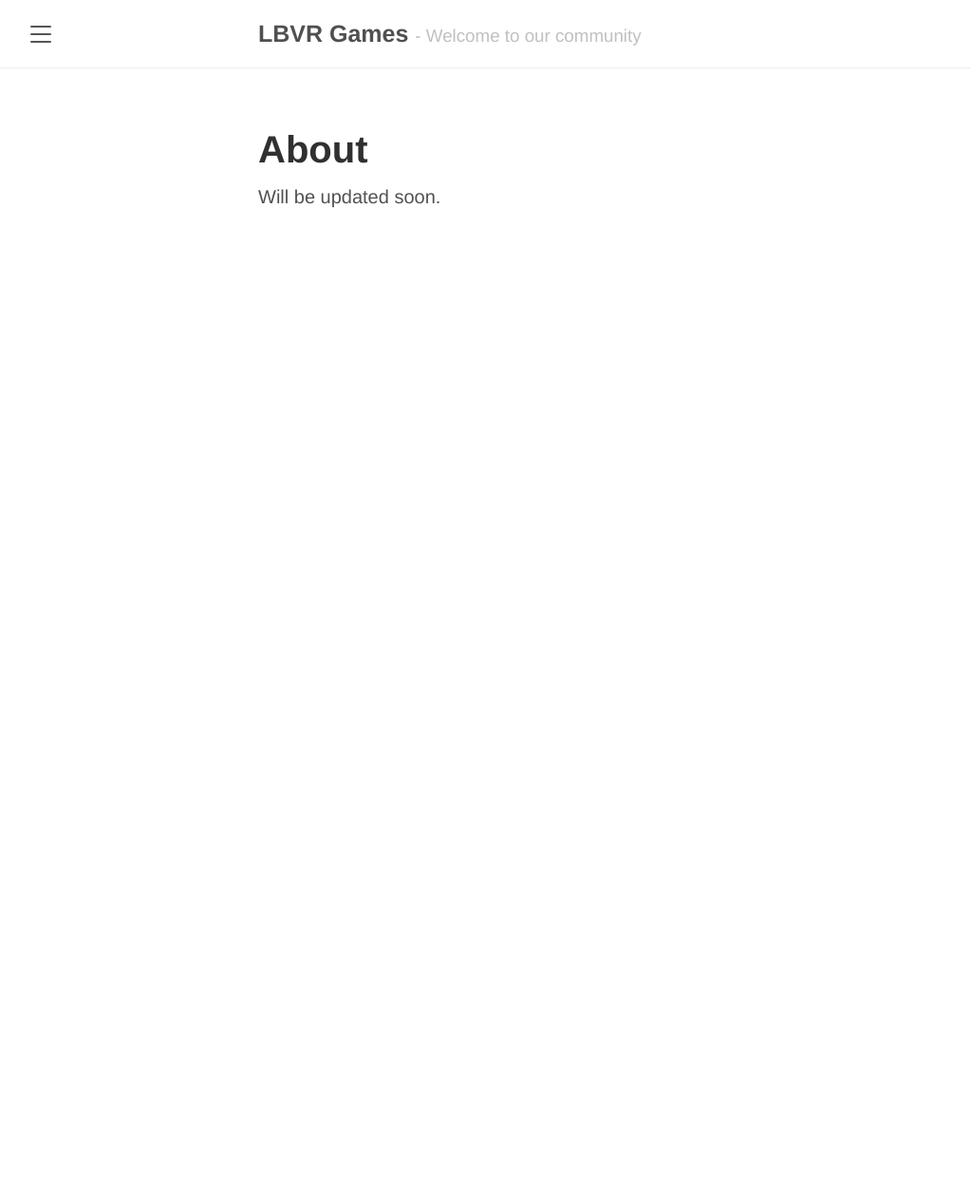
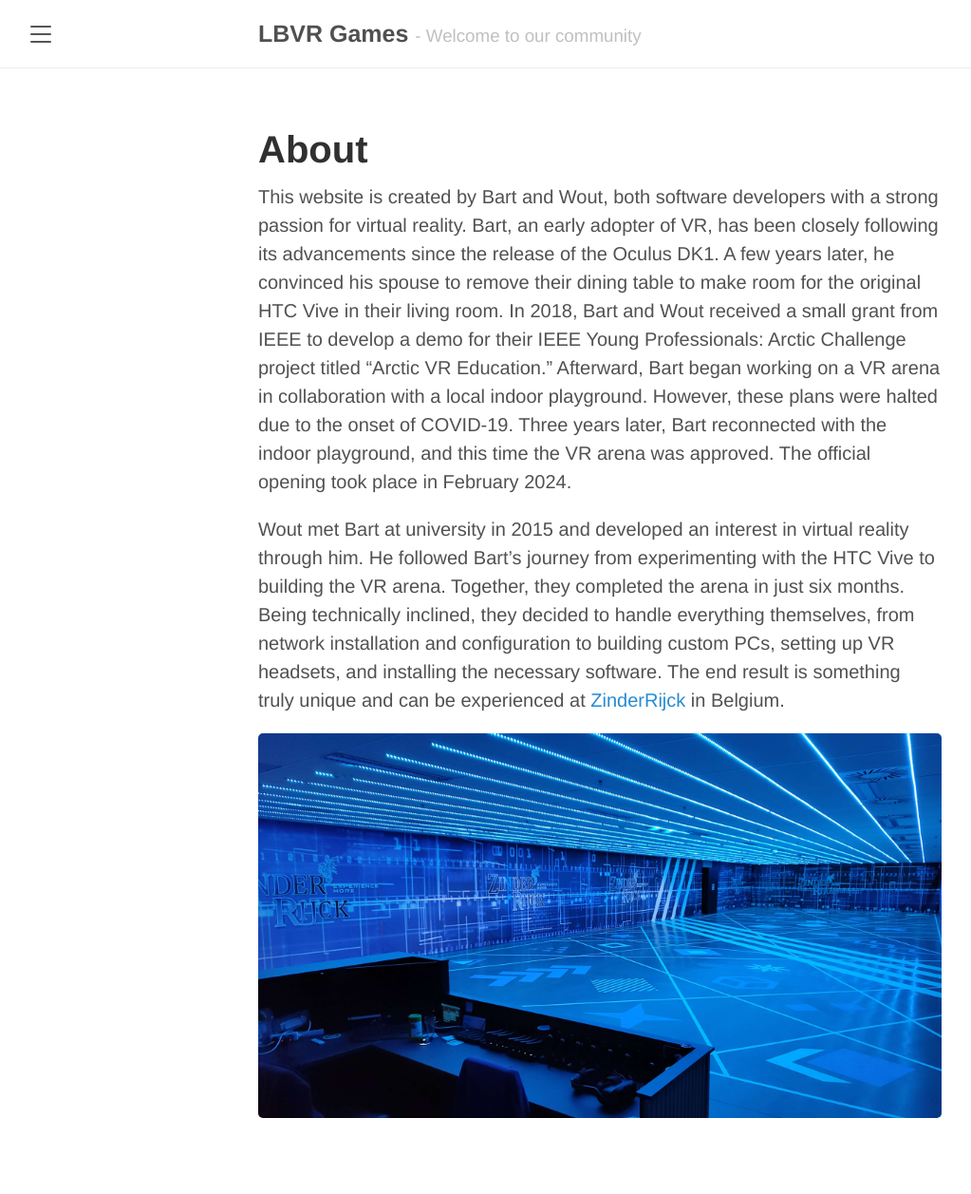
Before and after one commit to LBVRGames/LBVRGames.github.io, a Jekyll site: the page built from about.md, in a window 1280 px wide. Shown: the whole page at 95% size, without its empty margins (8-1031 px from the left). Built offline with Jekyll 4.4.1, drawn with Linux system fonts in a browser that asks for light colours; before the commit the page ends 900 px from its top, so only the background shows below that.

Commit message:
The about page has been updated.

```diff
--- a/about.md
+++ b/about.md
@@ -3,4 +3,10 @@ layout: page
 title: About
 ---
 
-Will be updated soon.
+This website is created by Bart and Wout, both software developers with a strong passion for virtual reality. Bart, an early adopter of VR, has been closely following its advancements since the release of the Oculus DK1. A few years later, he convinced his spouse to remove their dining table to make room for the original HTC Vive in their living room. In 2018, Bart and Wout received a small grant from IEEE to develop a demo for their IEEE Young Professionals: Arctic Challenge project titled "Arctic VR Education." Afterward, Bart began working on a VR arena in collaboration with a local indoor playground. However, these plans were halted due to the onset of COVID-19. Three years later, Bart reconnected with the indoor playground, and this time the VR arena was approved. The official opening took place in February 2024.
+
+Wout met Bart at university in 2015 and developed an interest in virtual reality through him. He followed Bart’s journey from experimenting with the HTC Vive to building the VR arena. Together, they completed the arena in just six months. Being technically inclined, they decided to handle everything themselves, from network installation and configuration to building custom PCs, setting up VR headsets, and installing the necessary software. The end result is something truly unique and can be experienced at [ZinderRijck](https://explorijck.be/nl/zinderrijck/virtual-reality/) in Belgium.
+
+<div align="center">
+    <img src="/assets/images/VRArena/VRArena.jpg" alt="LBVR Games logo" title="LBVR Games logo">
+</div>
```
Also changed, not shown: assets/images/VRArena/VRArena.jpg (added).
